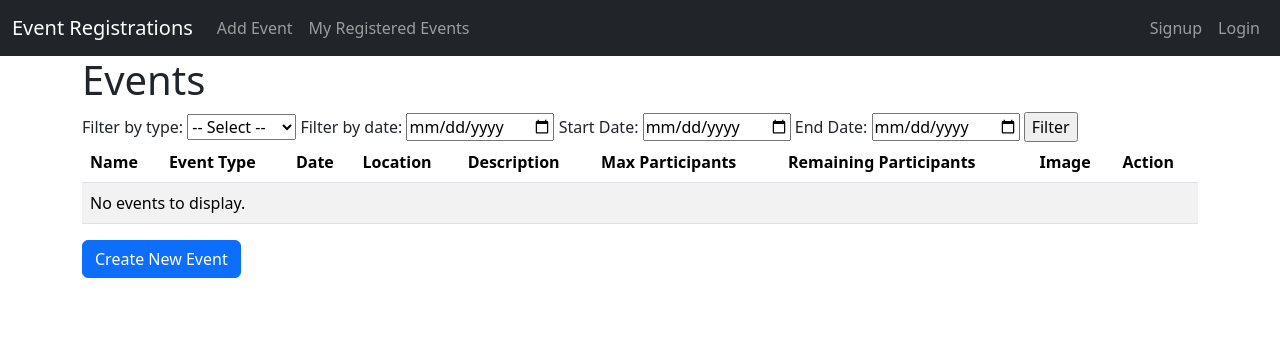
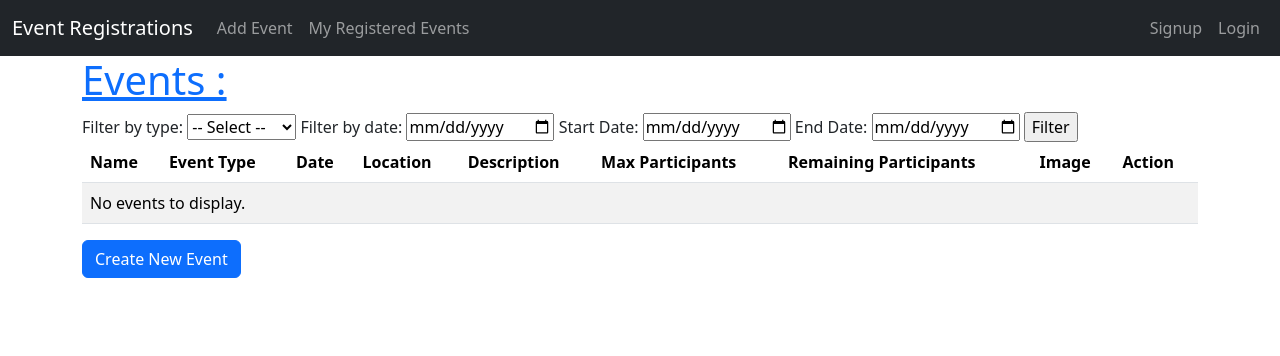
Before and after one commit to BekOsu/school_event_registrations, a Django app: page /events_list/ in a window 1280 px wide. Shown: the top 356 px of the page. Run offline with Django 3.2, Linux system fonts and the light colour scheme; data that the repository does not hold is empty.

Commit message:
Reformat

```diff
--- a/event_registration/events/templates/events/event_list.html
+++ b/event_registration/events/templates/events/event_list.html
@@ -1,6 +1,7 @@
 {% extends 'base.html' %}
 {% block content %}
-<h1>Events</h1>
+
+<a class="" href="{% url 'events_list' %}"><h1>Events : </h1></a>
 
 <!-- Add a form for filtering -->
 <form method="get">
```
